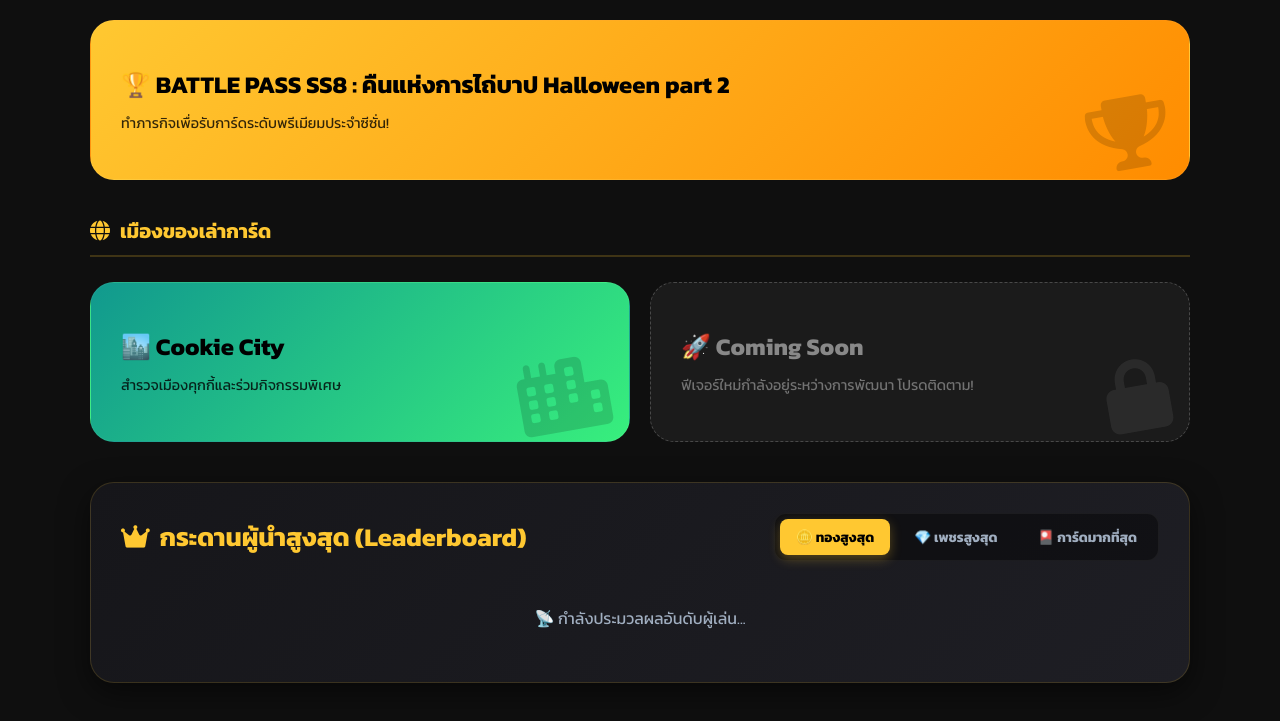
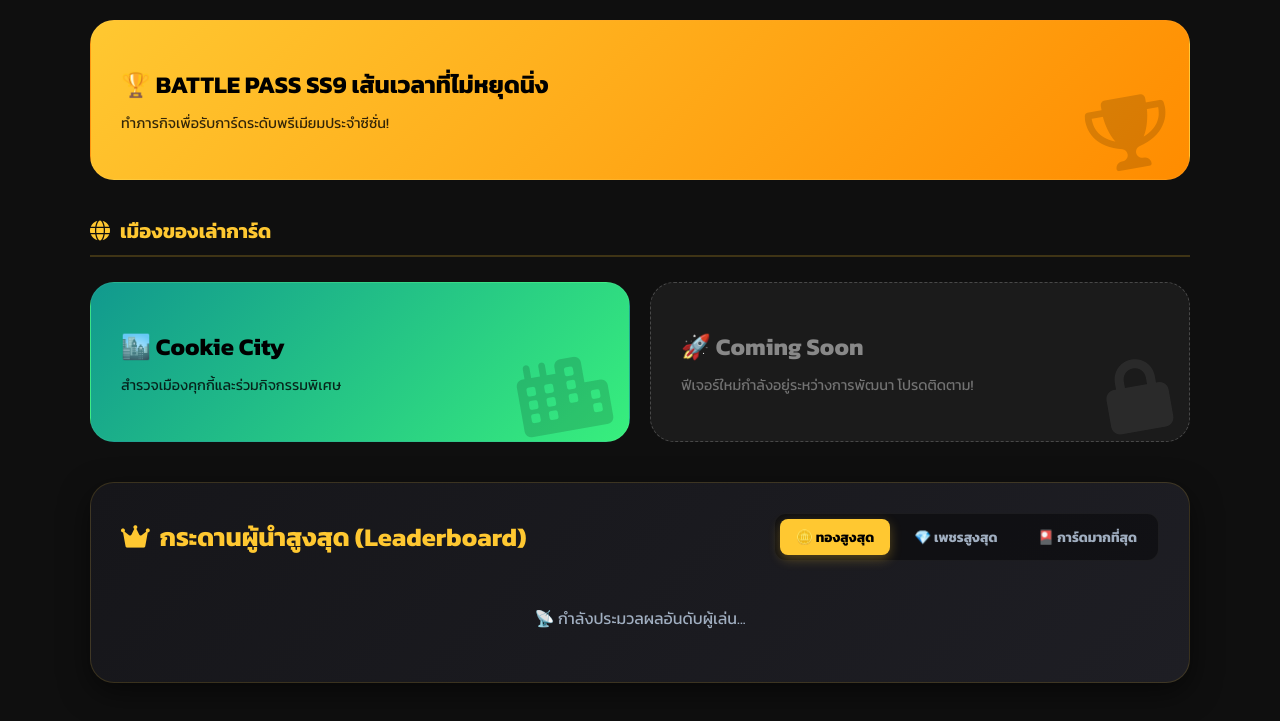
Before and after one commit to phunpatauto-hash/Mycardshop, a plain HTML site: page index.html in a window 1280 px wide. Shown: the part 1911-2632 px from the top of the page. Drawn offline with Linux system fonts and the light colour scheme; no server answers; some icons are missing.

Commit message:
Update index.html

```diff
--- a/index.html
+++ b/index.html
@@ -809,7 +809,7 @@
             </div>
 
             <div class="modern-banner" style="background: linear-gradient(135deg, #ffc831, #ff8c00); color: #000; grid-column: span 2;" onclick="checkAuthAndNavigate('Pass (Battle Pass).html')">
-                <h3>🏆 BATTLE PASS SS8 : คืนแห่งการไถ่บาป Halloween part 2</h3>
+                <h3>🏆 BATTLE PASS SS9 เส้นเวลาที่ไม่หยุดนิ่ง</h3>
                 <p>ทำภารกิจเพื่อรับการ์ดระดับพรีเมียมประจำซีซั่น!</p>
                 <i class="fas fa-trophy main-icon"></i>
             </div>
```
